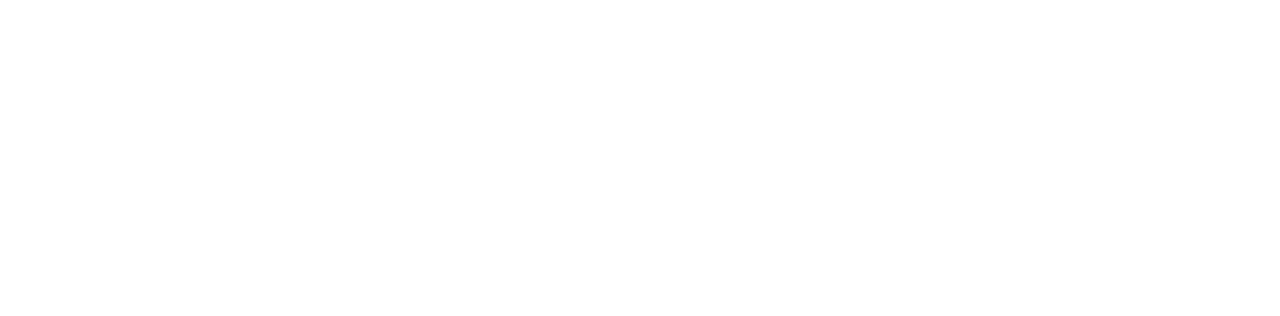
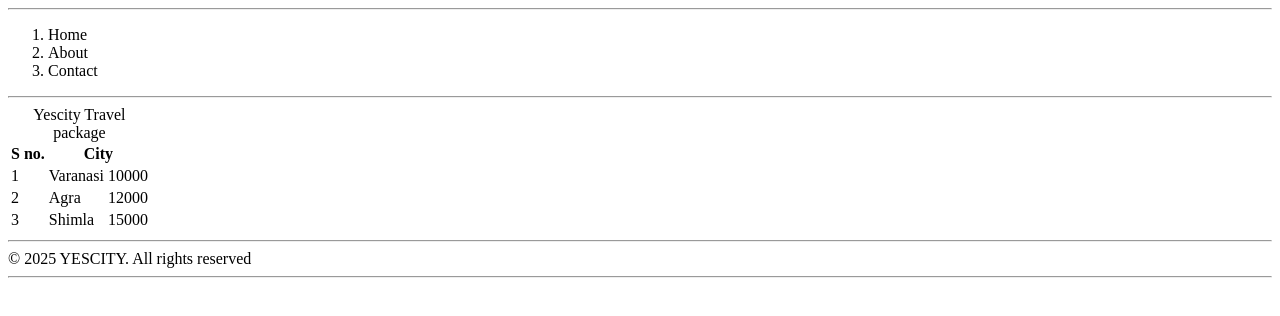
Before and after one commit to Mayankr-1508/HTML, a plain HTML site: page table.html in a window 1280 px wide. Drawn offline with Linux system fonts and the light colour scheme.

Commit message:
Practising table in HTML

```diff
--- a/table.html
+++ b/table.html
@@ -1,11 +1,60 @@
 <!DOCTYPE html>
 <html lang="en">
+
 <head>
     <meta charset="UTF-8">
     <meta name="viewport" content="width=device-width, initial-scale=1.0">
     <title>HTML TABLES</title>
 </head>
+
 <body>
+    <hr>
+    <Header>
+        <nav>
+            <ol type="1">
+                <li>Home</li>
+                <li>About</li>
+                <li>Contact</li>
+            </ol>
+        </nav>
+    </Header>
+    <hr>
+    <main>
+        <section>
+            <div>
+                <table>
+                    <thead>
+                        <caption>Yescity Travel package</caption>
+                        <tr>
+                            <th>S no.</th>
+                            <th colspan="2">City</th>
+                            <!-- <th>package</th> -->
+                        </tr>
+                    </thead>
+                    <tbody>
+                        <tr>
+                            <td>1</td>
+                            <td>Varanasi</td>
+                            <td>10000</td>
+                        </tr>
+                        <tr>
+                            <td>2</td>
+                            <td>Agra</td>
+                            <td>12000</td>
+                        </tr>
+                        <tr>
+                            <td>3</td>
+                            <td>Shimla</td>
+                            <td>15000</td>
+                        </tr>
+                    </tbody>
+                </table>
+            </div>
+        </section>
+    </main>
+    <hr>
+    <Footer>© 2025 YESCITY. All rights reserved</Footer>
+    <hr>
+</body>
 
-</body>
 </html>
```
